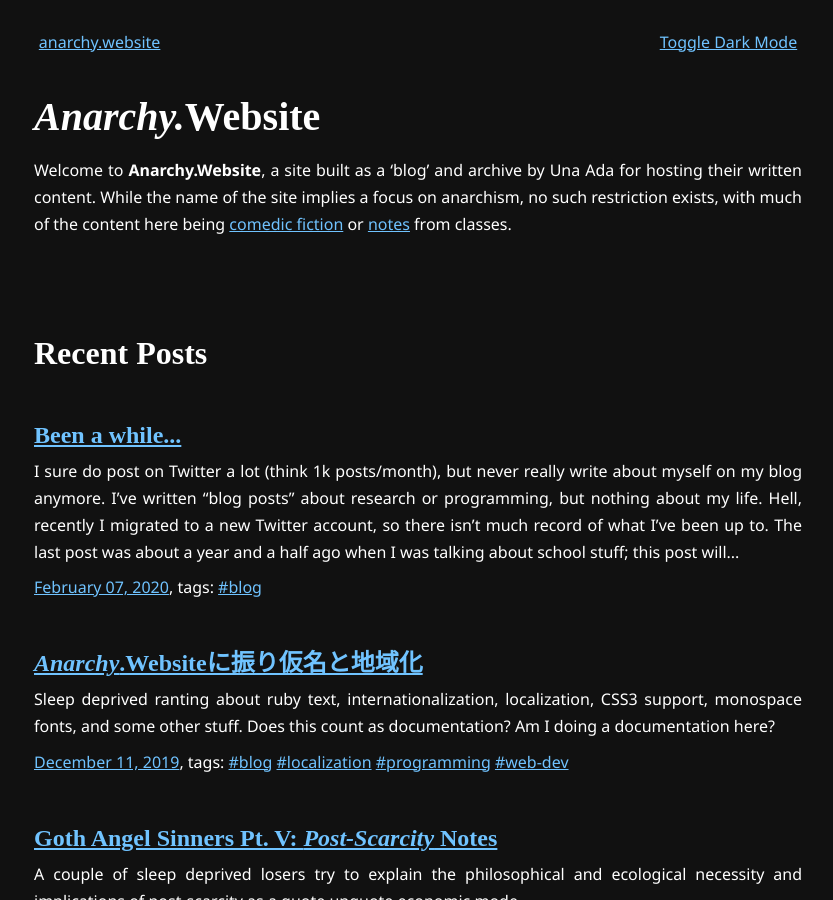
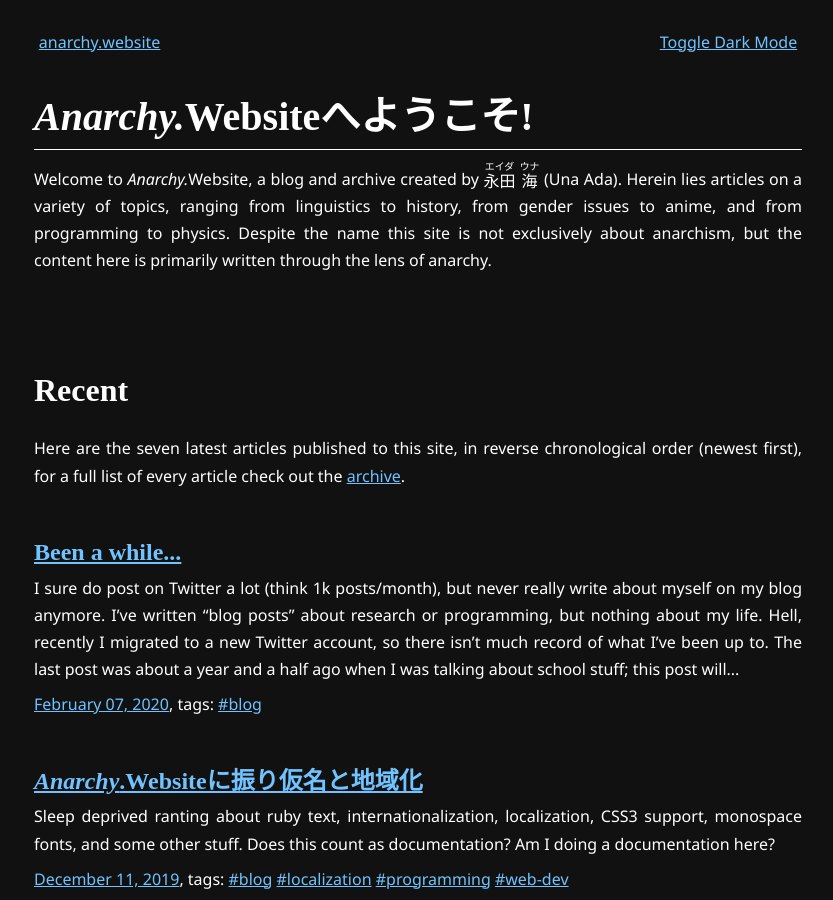
Before and after one commit to una-ada/anarchy.website, a Jekyll site: the page built from index.md, in a window 1280 px wide and 900 px high. Shown: the whole window, without its empty margins (222-1055 px from the left). Built offline with Jekyll 4.4.1, drawn with Linux system fonts in a browser that asks for light colours; some web fonts are replaced; formulas are drawn with MathJax 3.

Commit message:
updated index

```diff
--- a/_layouts/index.html
+++ /dev/null
@@ -1,15 +0,0 @@
----
-layout: default
----
-
-<h1><em>Anarchy.</em>Website</h1>
-
-{{ content }}
-
-<h2>Recent Posts</h2>
-
-{% for post in site.posts limit:7%}
-    {% include preview.html post=post %}
-{% endfor %}
-
-<p><strong><a href="/archive">More posts &rarr;</a></strong></p>
--- a/index.md
+++ b/index.md
@@ -1,11 +1,27 @@
 ---
-layout: index
+layout: post
+title: >
+    <i>Anarchy.</i>Websiteへようこそ!
 ---
 
-Welcome to **Anarchy.Website**, a site built as a 'blog' and archive by Una
-Ada for hosting their written content. While the name of
-the site implies a focus on anarchism, no such restriction exists, with much of
-the content here being [comedic fiction][10] or [notes][11] from classes.
+Welcome to <em>Anarchy.</em>Website, a blog and archive created by <ruby>
+    <rtc><rt>エイダ</rt><rt></rt><rt>ウナ</rt></rtc>
+    <rbc><rb>永田</rb><rb>&nbsp;</rb><rb>海</rb></rbc>
+</ruby> (Una Ada). Herein lies articles on a variety of topics, ranging from
+linguistics to history, from gender issues to anime, and from programming to
+physics. Despite the name this site is not exclusively about anarchism, but the
+content here is primarily written through the lens of anarchy.
 
-[10]: /tag/#comedy
-[11]: /tag/#notes
+## Recent
+
+Here are the seven latest articles published to this site, in reverse
+chronological order (newest first), for a full list of every article check out
+the [archive][1].
+
+{% for post in site.posts limit:7 %}
+    {%- include preview.html post=post -%}
+{% endfor %}
+
+**[More posts &rarr;][1]**
+
+[1]:    /archive
```
